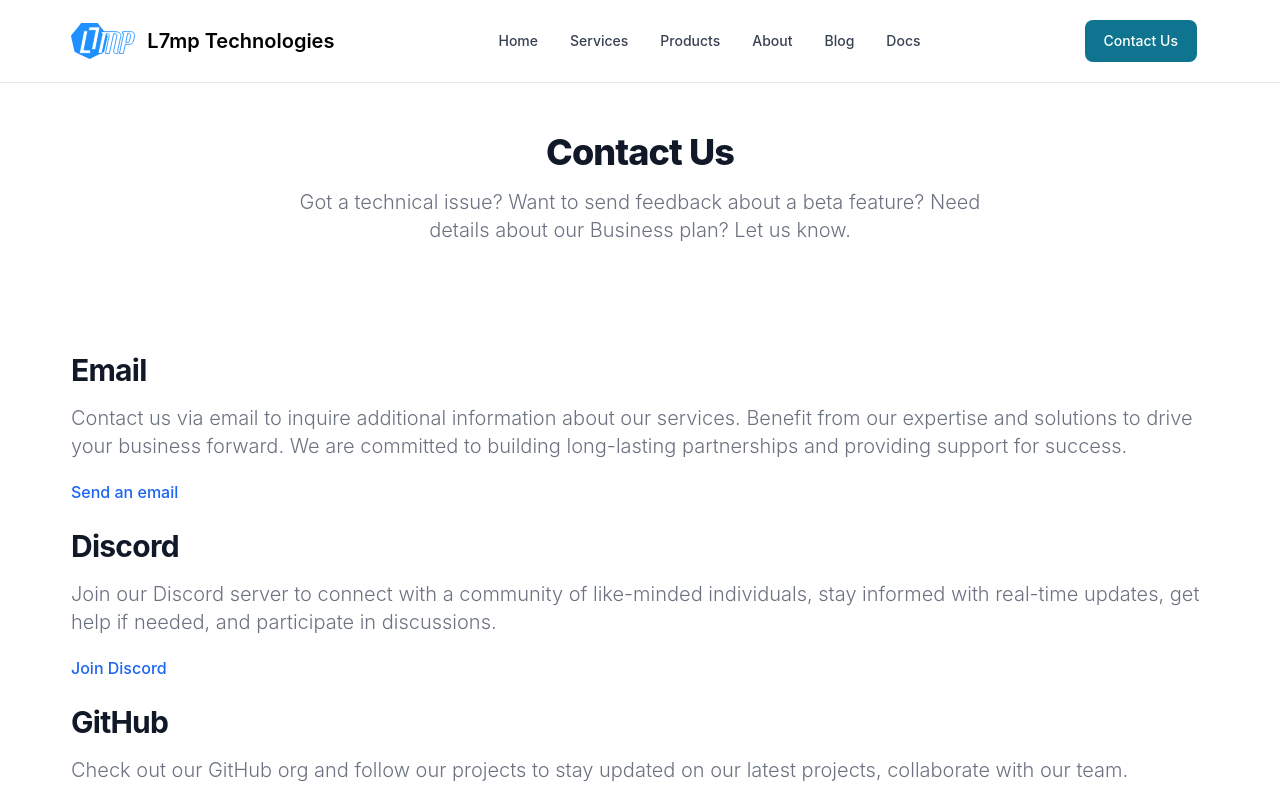
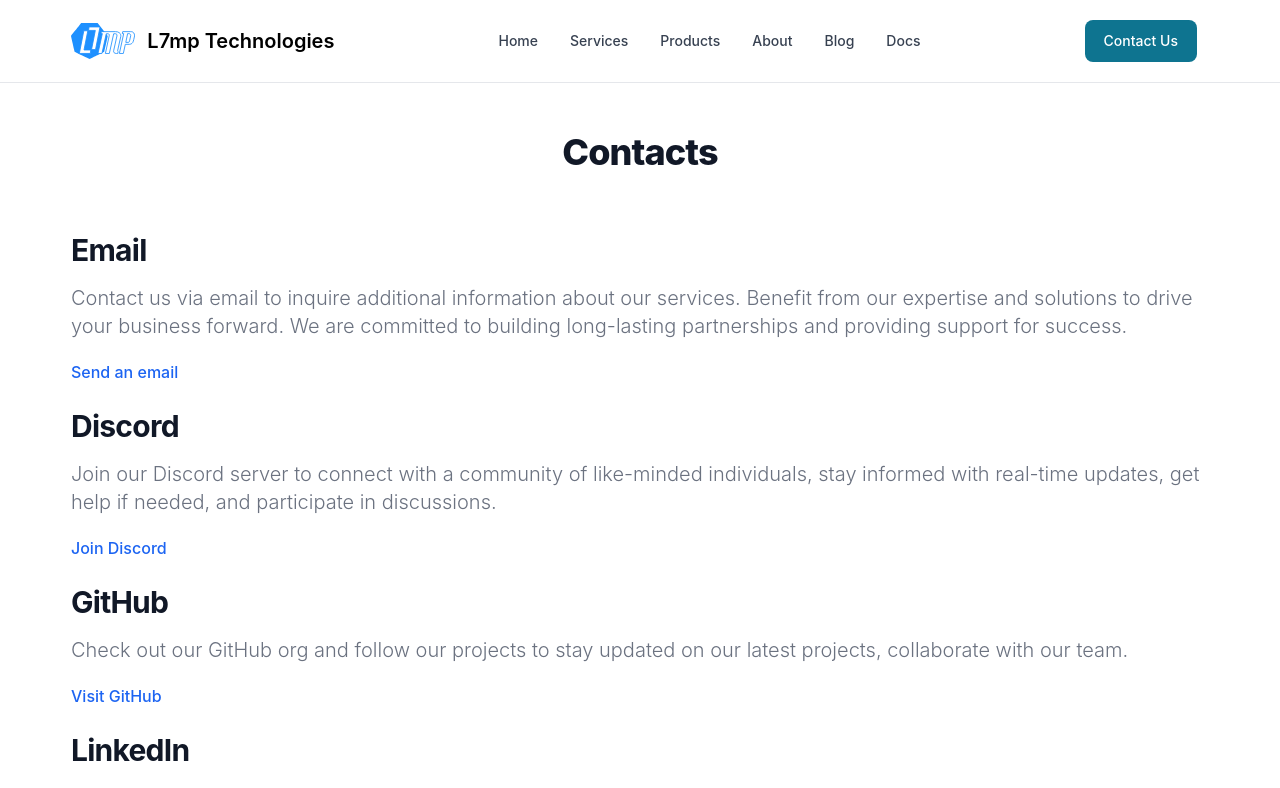
Before and after one commit to l7mp/l7mp.io, a React (Create React App) app: page /#/contact in a window 1280 px wide. Shown: the top 788 px of the page. Built offline with nearby package versions, Linux system fonts and the light colour scheme.

Commit message:
Remove Contacts subtitle

```diff
--- a/src/components/Contact.js
+++ b/src/components/Contact.js
@@ -7,8 +7,7 @@ const Contact = () => {
     return (
         <section className="bg-white mt-[100px]">
             <div className="py-8 lg:py-8 px-4 mx-auto max-w-screen-md">
-                <h2 className="mb-4 text-4xl tracking-tight font-extrabold text-center text-gray-900">Contact Us</h2>
-                <p className="mb-8 lg:mb-16 font-light text-center text-gray-500 sm:text-xl">Got a technical issue? Want to send feedback about a beta feature? Need details about our Business plan? Let us know.</p>
+                <h2 className="mb-4 text-4xl tracking-tight font-extrabold text-center text-gray-900">Contacts</h2>
             </div>
             {contactData.map((item, index) => {
                 return (
```
